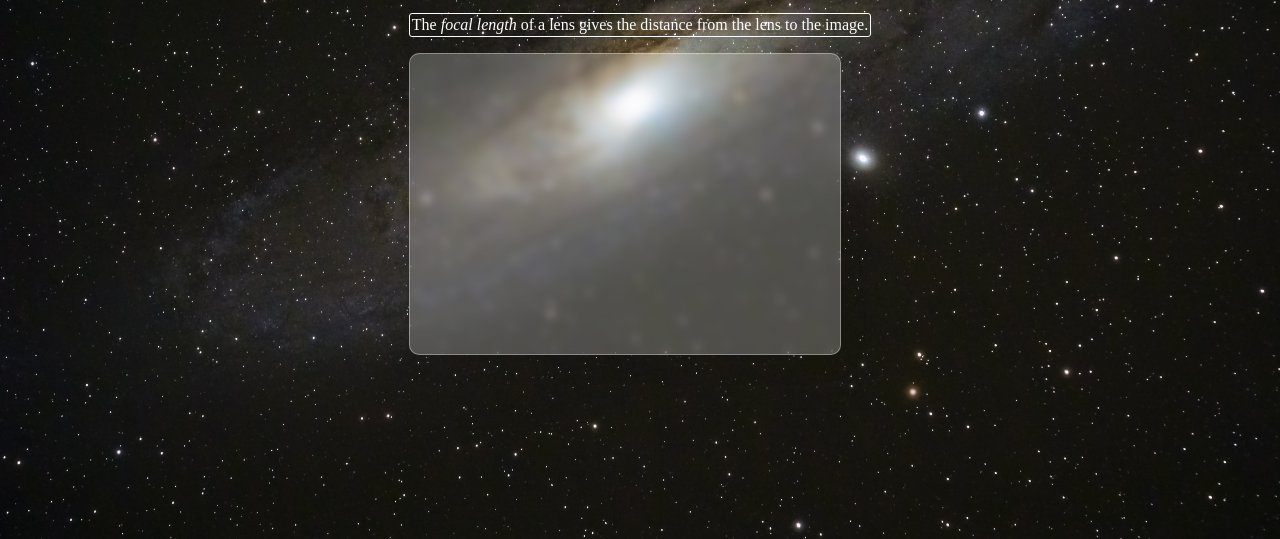
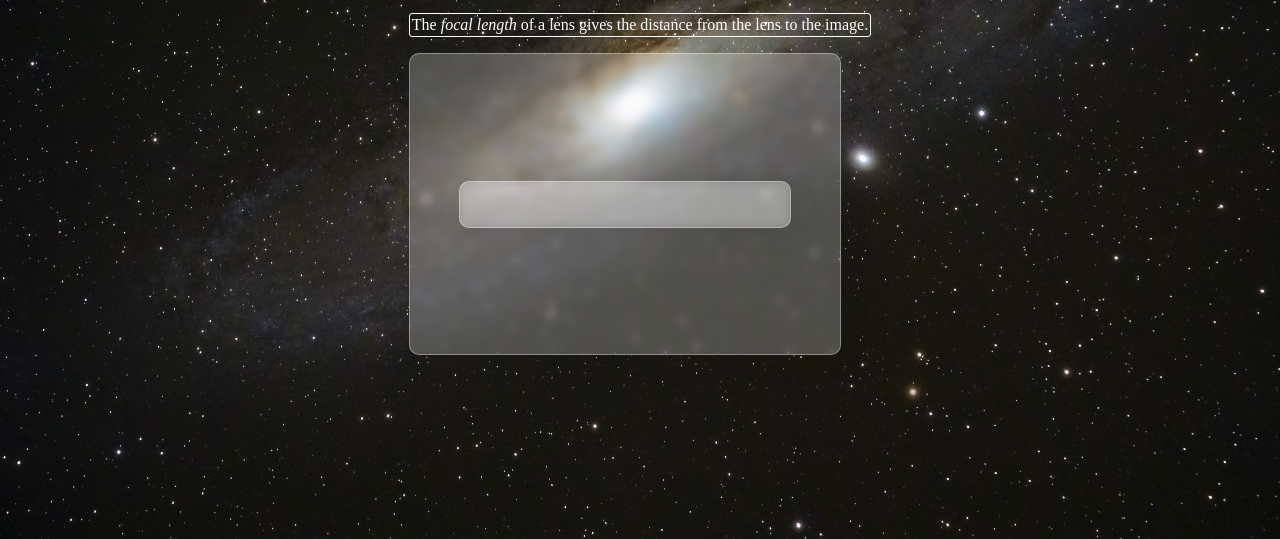
Before and after one commit to Tropicalboy21/Javascript, a plain HTML site: page snippets/index.html in a window 1280 px wide. Shown: the part 261-800 px from the top of the page. Drawn offline with Linux system fonts and the light colour scheme.

Commit message:
practice

```diff
--- a/snippets/Dom.js
+++ b/snippets/Dom.js
@@ -1 +1,6 @@
 let square = document.getElementById('square');
+
+let inputSpace = document.createElement("input");
+
+inputSpace.className = "input";
+square.appendChild(inputSpace);
--- a/snippets/styles/styles.css
+++ b/snippets/styles/styles.css
@@ -25,7 +25,9 @@ html {
     align-items: center;
 }
 
-.window {}
+.window {
+    display: flex;
+}
 
 p {
     padding: 2px;
@@ -34,6 +36,9 @@ p {
 }
 
 #square {
+    display: flex;
+    justify-content: center;
+    align-items: center;
     height: 300px;
     width: 430px;
     background: rgba(255, 255, 255, 0.24);
@@ -44,3 +49,14 @@ p {
     border: 1px solid rgba(255, 255, 255, 0.345);
 
 }
+
+.input {
+    padding: 15px;
+    width: 300px;
+    background: rgba(255, 255, 255, 0.24);
+    border-radius: 10px;
+    box-shadow: 0 4px 30px rgba(0, 0, 0, 0.1);
+    backdrop-filter: blur(4px);
+    -webkit-backdrop-filter: blur(4px);
+    border: 1px solid rgba(255, 255, 255, 0.345);
+}
```
